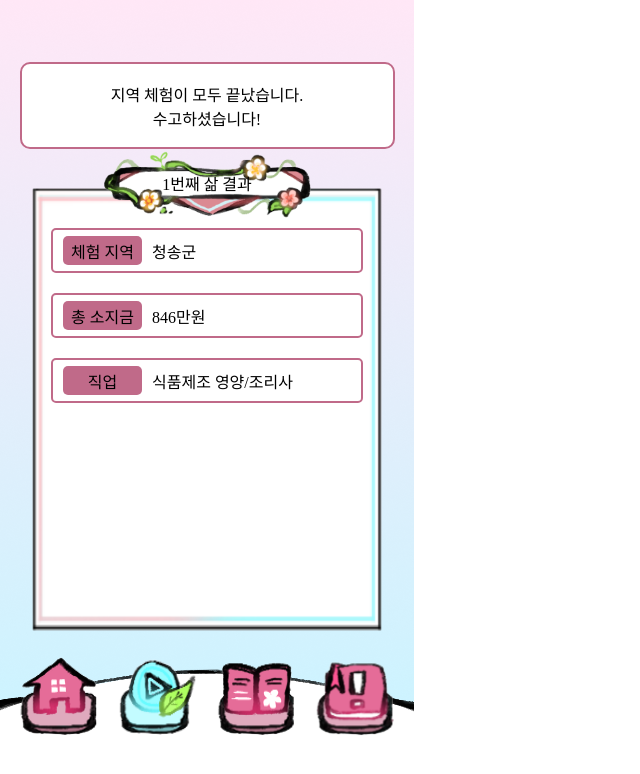
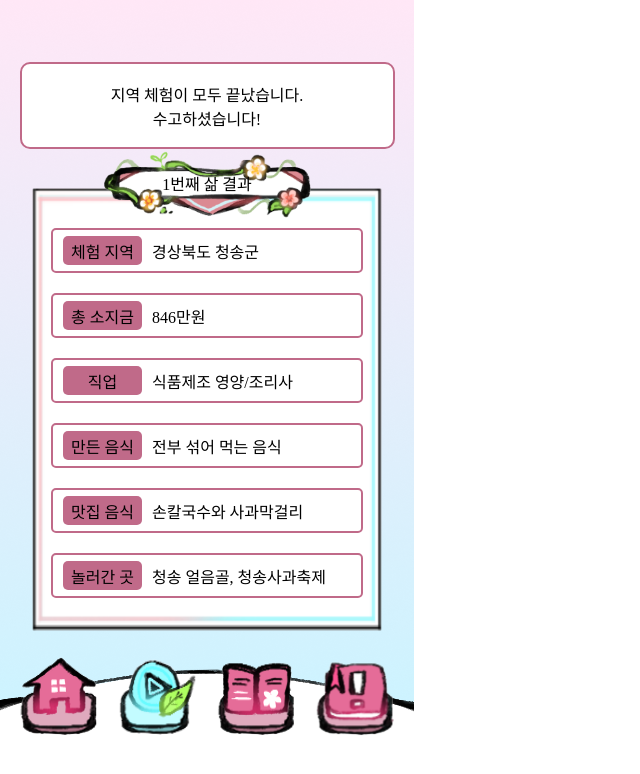
Before and after one commit to mzxxzysy/seed2code, a Django app: page /games/4/ in a window 1280 px wide. Shown: the top 774 px of the page, without its empty margins (0-640 px from the left). Run offline with Django 5.2, Linux system fonts and the light colour scheme; a user stored in the database is signed in; data comes from the database, SQL or seed files in the repository; both versions use the stored data as it was after the commit; some web fonts are replaced.

Commit message:
Feat: 게임 기록 기능 및 자잘한 변경

```diff
--- a/project/games/models.py
+++ b/project/games/models.py
@@ -1,5 +1,6 @@
 from django.db import models
 from accounts.models import CustomUser
+from regions.models import Region
 
 class Job(models.Model):
     name = models.CharField(max_length=100)
@@ -22,6 +23,7 @@ class House(models.Model):
 
 class Game(models.Model):
     user = models.ForeignKey(CustomUser, on_delete=models.CASCADE, related_name='games') # 유저
+    region = models.CharField(max_length=255, default="경상북도 청송군")
     job = models.ForeignKey(Job, on_delete=models.CASCADE) # 직장
     house = models.ForeignKey(House, on_delete=models.CASCADE, null=True) # 집
     created_at = models.DateTimeField(auto_now_add=True) # 시작 시기
@@ -30,6 +32,10 @@ class Game(models.Model):
     current_month = models.IntegerField(default=1) # 달
     is_morning = models.IntegerField(default=1) # 1=오전, 2=오후
     hospital_visited = models.IntegerField(null=True, blank=True) # 병원 방문 달
+    visited_restaurant = models.CharField(max_length=255, null=True, blank=True) # 방문한 맛집
+    cooked_food = models.CharField(max_length=255, null=True, blank=True) # 만든 음식
+    visited_place = models.CharField(max_length=255, null=True, blank=True) # 놀러간 곳
+    play_count = models.IntegerField(default=0)
 
     class Meta:
         ordering = ['-created_at']
--- a/project/games/templates/games/ending.html
+++ b/project/games/templates/games/ending.html
@@ -6,12 +6,12 @@
   <div>수고하셨습니다!</div>
 </div>
 <div class="life_count">
-  <div>{{ custom_user.play_count }}번째 삶 결과</div>
+  <div>{{ game.play_count }}번째 삶 결과</div>
 </div>
 <div class="result_box">
   <div class="result">
     <div class="cate">체험 지역</div>
-    <div class="data">{{ region }}</div>
+    <div class="data">{{ game.region }}</div>
   </div>
   <div class="result">
     <div class="cate">총 소지금</div>
@@ -21,5 +21,17 @@
     <div class="cate">직업</div>
     <div class="data">{{ game.job.name }}</div>
   </div>
+  <div class="result">
+    <div class="cate">만든 음식</div>
+    <div class="data">{{ game.cooked_food }}</div>
+  </div>
+  <div class="result">
+    <div class="cate">맛집 음식</div>
+    <div class="data">{{ game.visited_restaurant }}</div>
+  </div>
+  <div class="result">
+    <div class="cate">놀러간 곳</div>
+    <div class="data">{{ game.visited_place }}, 청송사과축제</div>
+  </div>
 </div>
 {% comment %} <img src="{% static "img/ending_cat.png" %}" class="ending_cat"> {% endcomment %} {% endblock %}
--- a/project/games/templates/games/restaurant_detail.html
+++ b/project/games/templates/games/restaurant_detail.html
@@ -10,7 +10,7 @@
   {% comment %}
   <p>{{ game.current_month }}월 오전</p>
   {% endcomment %} {% if game.job.work_image %}
-  <img src="{% static game.job.work_image %}" alt="{{ game.job }}" />
+  <img src="{% static restaurant.menu_img %}"/>
   {% endif %} {% endblock %}{% block game_info2 %}
   <div>{{ restaurant.price }}만원을 지출하였습니다.</div>
   <form method="post">
--- a/project/games/templates/games/select_job.html
+++ b/project/games/templates/games/select_job.html
@@ -3,7 +3,7 @@
 <link rel="stylesheet" href="{% static 'css/select_job.css' %}" />
 {% endblock %} {%block game_info%}
 <div>여기는 경상북도 청송군입니다.</div>
-<div>3번째 생의 직업을 골라주세요.</div>
+<div>이번 생의 직업을 골라주세요.</div>
 {%endblock%} {% block game_content %}
 
 <form method="post">
--- a/project/games/views.py
+++ b/project/games/views.py
@@ -82,14 +82,15 @@ def game_start(request, month, time):
     game.current_month = month
     game.is_morning = time
 
-    if game.hospital_visited == month and time == 2:
+    if game.hospital_visited == month and time == 3:
         return redirect('games:hospital_event', game_id=game.id)
 
+    # 월간 정산
     if time == 1 and prev_month < month:
         game.current_money += game.job.salary
         game.current_money -= game.house.monthly_rent
         game.current_money -= (game.house.deposit)/12
-        game.current_money = (int)(game.current_money)
+        game.current_money = int(game.current_money)
 
         if game.current_money < 0:
             game.save()
@@ -113,7 +114,7 @@ def game_start(request, month, time):
     elif time == 2:
         if month == 3:
             if request.method == 'POST':
-                return redirect('games:night_transition', month=month)
+                return redirect('games:game_start', month=month, time=3)
             return render(request, 'games/festival.html', {'game': game})
 
         if request.method == 'POST':
@@ -150,17 +151,16 @@ def game_start(request, month, time):
                     game.save()
                     return redirect('games:game_fail', game_id=game.id)
 
+                cooking_result = get_cooking_result(selected_ingredients)
+                game.cooked_food = cooking_result['result']  # 만든 음식 저장
                 game.save()
-
-                cooking_result = get_cooking_result(selected_ingredients)
                 context = {
                     'game': game,
                     'result': cooking_result,
                 }
                 return render(request, 'games/cooking_result.html', context)
 
-            return redirect('games:night_transition', month=month)
-
+            return redirect('games:game_start', month=month, time=3)  # 오후 일정 완료 후 병원 체크
         context = {
             'game': game,
             'month': month,
@@ -169,6 +169,17 @@ def game_start(request, month, time):
             'ingredients': selection_data['cooking_ingredients'] if month == 4 else None,
         }
         return render(request, 'games/afternoon.html', context)
+
+    elif time == 3:
+        if request.method == 'POST':
+            if game.hospital_visited == month:
+                return redirect('games:hospital_event', game_id=game.id)
+            return redirect('games:night_transition', month=month)
+
+        return render(request, 'games/night.html', {
+            'game': game,
+            'month': month
+        })
 
 @login_required
 def night_transition(request, month):
@@ -225,6 +236,8 @@ def restaurant_detail(request, game_id, restaurant_name):
 
     if selected_restaurant:
         game.current_money -= selected_restaurant['price']
+        game.visited_restaurant = selected_restaurant.get('menu', '알 수 없음')
+        game.save()
         if game.current_money < 0:
             game.save()
             return redirect('games:game_fail', game_id=game.id)
@@ -245,12 +258,15 @@ def restaurant_detail(request, game_id, restaurant_name):
 @login_required
 def place_detail(request, game_id, category):
     selection_data = load_selection()
+    game = get_object_or_404(Game, id=game_id)
     places = [p for p in selection_data['places'] if p['category'] == category]
 
     if not places:
         return redirect('games:night_transition', month=2)
 
     selected_place = random.choice(places)
+    game.visited_place = selected_place.get('name', '알 수 없음')
+    game.save()
 
     if request.method == 'POST':
         return redirect('games:night_transition', month=2)
@@ -259,31 +275,31 @@ def place_detail(request, game_id, category):
 
 def get_cooking_result(selected_ingredients):
     if set(selected_ingredients) == {"떡국떡"} or set(selected_ingredients) >= {"떡국떡", "곶감", "미꾸라지"}:
-        result = "떡국을"
+        result = "떡국"
         description = "떡국떡을 끓인 육수에 곶감을 넣어 단맛을 더하고 미꾸라지를 추가해서 깊은 맛을 냈습니다. 색다른 맛이네요!"
         cook_img = "img/tteok.png"
         context = { "result": result, "description": description, "cook_img": cook_img }
         return context
     elif set(selected_ingredients) >= {"곶감", "청송사과", "귤"}:
-        result = "샐러드를"
+        result = "샐러드"
         description = "곶감과 청송사과, 귤을 함께 잘라서 상큼한 샐러드를 만들었습니다. 신선하고 맛있네요!"
         cook_img = "img/salad.png"
         context = { "result": result, "description": description, "cook_img": cook_img }
         return context
     elif set(selected_ingredients) >= {"청송사과", "오징어"} or set(selected_ingredients) == {"오징어"}:
-        result = "오징어 볶음을"
+        result = "오징어 볶음"
         description = "오징어 볶음 안에 청송사과를 넣어서 함께 볶았습니다. 달콤하고 짭조름한 맛이네요!"
         cook_img = "img/squid.png"
         context = { "result": result, "description": description, "cook_img": cook_img }
         return context
     elif set(selected_ingredients) >= {"미꾸라지", "귤"}:
-        result = "미꾸라지 찜을"
+        result = "미꾸라지 찜"
         description = "미꾸라지를 깨끗하게 손질하고 귤즙과 함께 찜통에 쪄냈습니다. 상큼하고도 건강한 음식이네요!"
         cook_img = "img/zzim.png"
         context = { "result": result, "description": description, "cook_img": cook_img }
         return context
     else:
-        result = "전부 섞어 먹는 음식을"
+        result = "전부 섞어 먹는 음식"
         description = "사온 재료랑 집에 있는 음식까지 전부 섞어서 먹었습니다. 정말 맛있네요!"
         cook_img = "img/every.png"
         context = { "result": result, "description": description, "cook_img": cook_img }
@@ -314,13 +330,13 @@ def game_ending(request, game_id):
     custom_user = request.user.customuser
     game = get_object_or_404(Game, id=game_id)
     game.is_active = False
-    game.save()
     custom_user.play_count += 1
     custom_user.save()
+    game.play_count = custom_user.play_count
+    game.save()
 
     context = {
         'game': game,
-        'region': '청송군',
         'custom_user': custom_user
     }
     return render(request, 'games/ending.html', context)
--- /dev/null
+++ b/project/main/templates/main/index.html
@@ -0,0 +1 @@
+<a href="{% url 'accounts:login' %}">로그인으로...</a>
--- a/project/main/urls.py
+++ b/project/main/urls.py
@@ -3,5 +3,6 @@ from .views import *
 
 app_name = 'main'
 urlpatterns = [
-    path('', main, name='main'),
+    path('', index, name='index'),
+    path('main/', main, name='main'),
 ]
--- a/project/main/views.py
+++ b/project/main/views.py
@@ -1,6 +1,9 @@
 from django.shortcuts import render
 from accounts.models import CustomUser
 from django.core.exceptions import ObjectDoesNotExist
+
+def index(request):
+    return render(request, 'main/index.html')
 
 def main(request):
     user = request.user
--- a/project/project/urls.py
+++ b/project/project/urls.py
@@ -18,7 +18,7 @@ from django.contrib import admin
 from django.urls import path, include
 
 urlpatterns = [
-    path('main/', include('main.urls')),
+    path('', include('main.urls')),
     path('admin/', admin.site.urls),
     path('accounts/', include('accounts.urls')),
     path('regions/', include('regions.urls')),
--- a/project/records/urls.py
+++ b/project/records/urls.py
@@ -3,5 +3,7 @@ from . import views
 
 app_name = 'records'
 urlpatterns = [
+    path('', views.game_records, name='list'),
+    path('<int:game_id>/', views.game_record_detail, name='record_detail'),
 
 ]
--- a/project/regions/templates/regions/result.html
+++ b/project/regions/templates/regions/result.html
@@ -3,7 +3,7 @@
 {% endblock %} {% block content %}
 <div class="region_result_info">{{ custom_user.nickname }} 님과 <br />가장 어울리는 지역은</div>
 <div class="rec_region">
-  <a href="{% url 'main:main' %}">{{ recommended_region }}</a>
+  <a href="{% url 'games:select_job' %}">{{ recommended_region }}</a>
 </div>
 
 <div class="info">추천 지역 중 원하는 지역을 선택하세요!</div>
--- a/project/regions/views.py
+++ b/project/regions/views.py
@@ -54,7 +54,7 @@ def test(request, question_number):
     custom_user = request.user.customuser
 
     current_question = question_number - 1
-    scores = request.session.get('scores', {"경상북도 청송군": 0, "전라남도 곡성군": 0})
+    scores = request.session.get('scores', {"경상북도 청송군": 100, "전라남도 곡성군": 0})
 
     if request.method == "POST":
         selected_choice = request.POST.get("choice")
--- a/project/templates/navbar.html
+++ b/project/templates/navbar.html
@@ -16,7 +16,7 @@
       <img src="{% static 'img/nav_play_off.png' %}" class="nav_icon" />
       {% endif %}
     </a>
-    <a href="">
+    <a href="{% url 'records:list' %}">
       {% comment %}{% url 'records:list' %} {% endcomment %} {% if '/records' in request.path %}
       <img src="{% static 'img/nav_record_on.png' %}" class="nav_icon" />
       {% else %}
```
Also changed, not shown: project/records/templates/records/game_record_detail.html (added, +33 -0 lines), project/records/templates/records/game_records.html (added, +16 -0 lines), project/records/views.py (+10 -1 lines), project/db.sqlite3, project/games/migrations/0006_game_cooked_food_game_visited_place_and_more.py (added), project/games/migrations/0007_game_play_count.py (added), project/games/migrations/0008_game_region.py (added).
